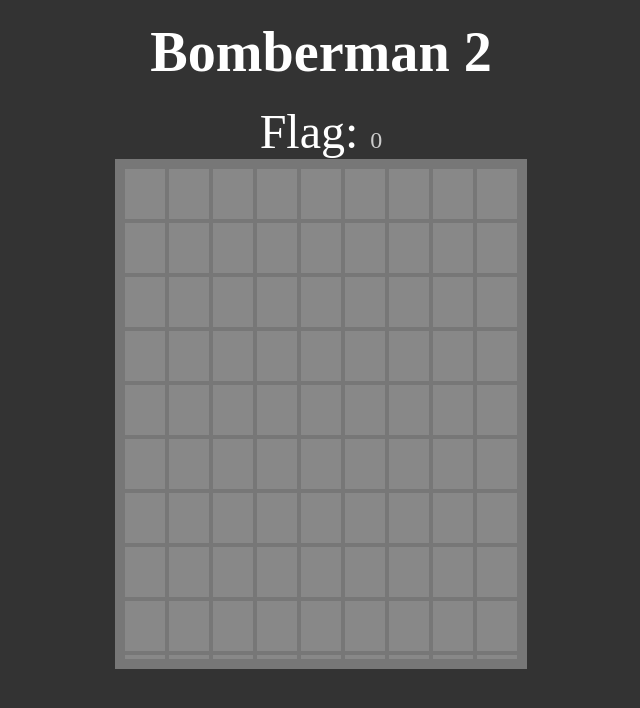
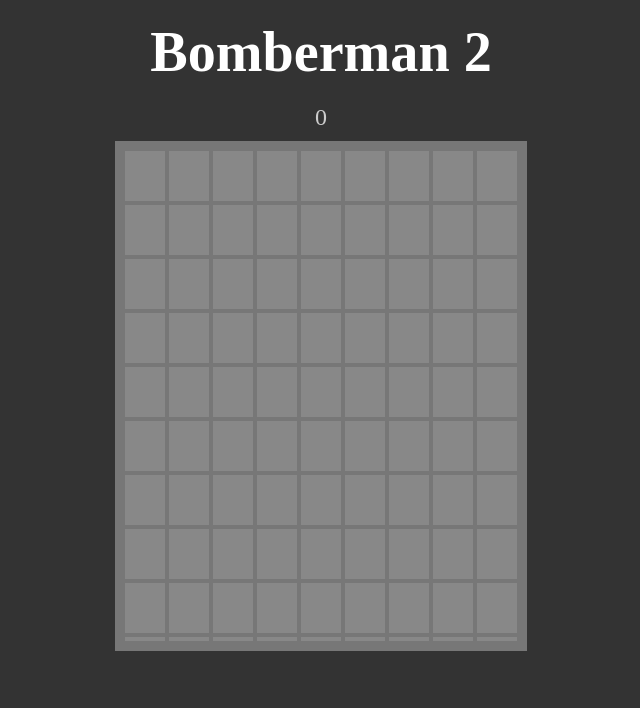
Before and after one commit to acciojob/bomberman-2-rudrasro, a website: page main.html in a window 1280 px wide. Shown: the whole page, without its empty margins (319-959 px from the left). Drawn offline with Linux system fonts and the light colour scheme.

Commit message:
Update main.html

```diff
--- a/main.html
+++ b/main.html
@@ -9,7 +9,7 @@
 <body>
   <!-- the entire body must be written by student -->
   <h3 class="title">Bomberman 2</h3>
-  <div>Flag: <span id="flagsLeft" data-mine-count></span></div>
+  <div id="flagsLeft" data-mine-count></div>
   <div id="gameBoard">
     <!-- 10x10 grid of cells with IDs from 0 to 99 -->
   </div>
```
